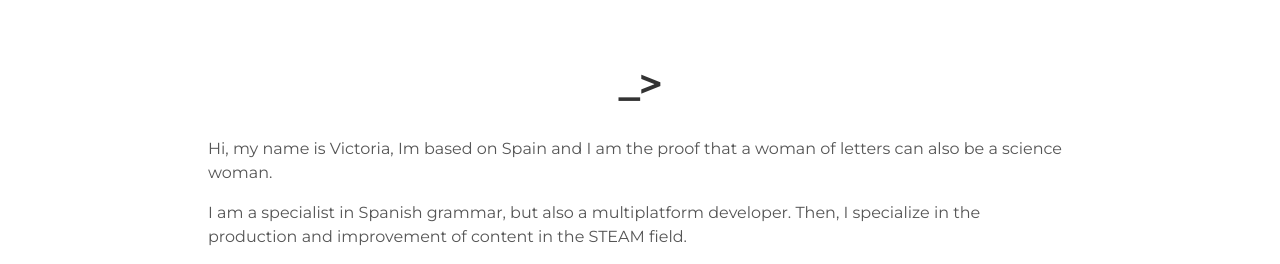
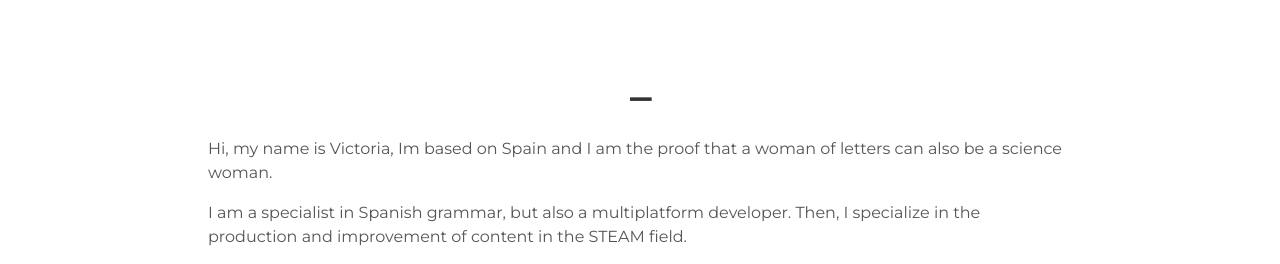
Before and after one commit to kavmini/kavmini, a Jekyll site: the page built from index.html, in a window 1280 px wide. Shown: the part 920-1184 px from the top of the page. Built offline with Jekyll 4.4.1, drawn with Linux system fonts in a browser that asks for light colours.

Commit message:
Update about.html

```diff
--- a/_includes/about.html
+++ b/_includes/about.html
@@ -1,5 +1,5 @@
  <div class="user-details">
-   <h1>_></h1>
+   <h1>_</h1>
 </div>
 
 <section id="CV">
```
